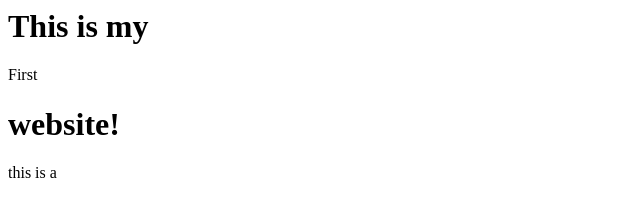
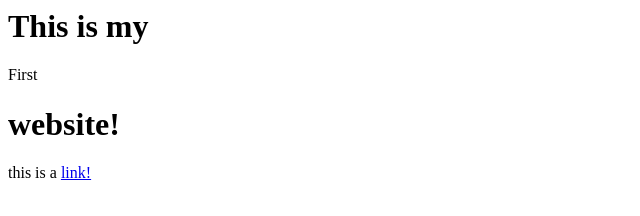
Before and after one commit to sprv6/sprv6.github.io, a plain HTML site: page index.html in a window 1280 px wide. Shown: the full height of the page, 0-640 px from the left. Drawn offline with Linux system fonts and the light colour scheme.

Commit message:
Update index.html

```diff
--- a/index.html
+++ b/index.html
@@ -7,6 +7,6 @@
     <h1>This is my</h1>
       <p>First</p>
     <h1>website!</h1>
-    <p>this is a </p>
+    <p>this is a <a href="https://www.google.com/?safe=active&ssui=on">link!</a></p>
   </body>
 </html>
```
